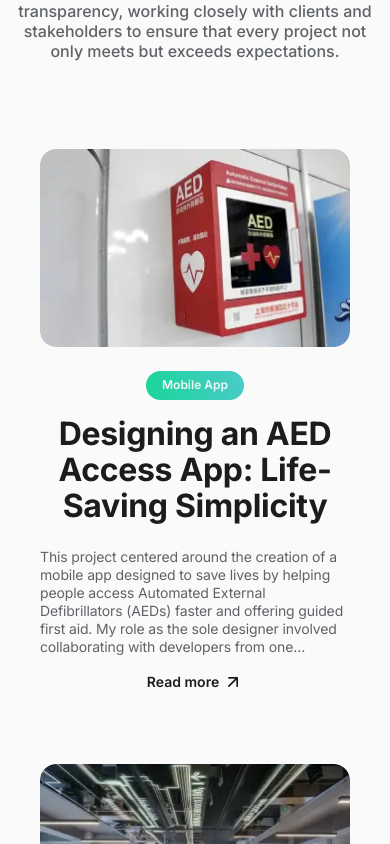
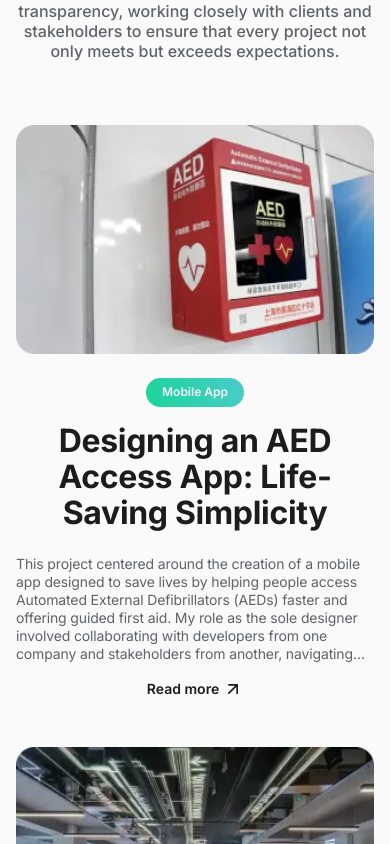
Before and after one commit to wozzy84/kotowska-portfolio, a Next.js app: page / in a window 390 px wide. Shown: the part 3040-3884 px from the top of the page. Built offline with nearby package versions, Linux system fonts and the light colour scheme.

Commit message:
Refactor portfolio card styles for responsive web design

```diff
--- a/src/components/PortfolioCard.tsx
+++ b/src/components/PortfolioCard.tsx
@@ -27,7 +27,7 @@ export const PortfolioCard: React.FC<PortfolioCardProps> = ({
   return (
     <div
       className={classNames(
-        "max-w-[1118px] pb-0 md:pb-6 mb-6 p-6 rounded-3xl flex flex-col md:flex-row justify-center md:justify-start items-center md:items-start",
+        "max-w-[1118px] pb-0 md:pb-6 mb-6 md:p-6 rounded-3xl flex flex-col md:flex-row justify-center md:justify-start items-center md:items-start",
         { "md:flex-row-reverse": reversed },
         cardStyle
       )}
--- a/src/components/PortfolioCardStyle.module.css
+++ b/src/components/PortfolioCardStyle.module.css
@@ -6,6 +6,11 @@
   .cardStyle:hover {
     background: var(--surface-bg-card, #fff);
     box-shadow: 0px 4px 250px rgba(27, 22, 255, 0.1);
+  }
+  @media (prefers-color-scheme: dark) {
+    .cardStyle:hover {
+      box-shadow: 0px 4px 250px rgba(226, 135, 235, 0.24);
+    }
   }
 }
 
```
